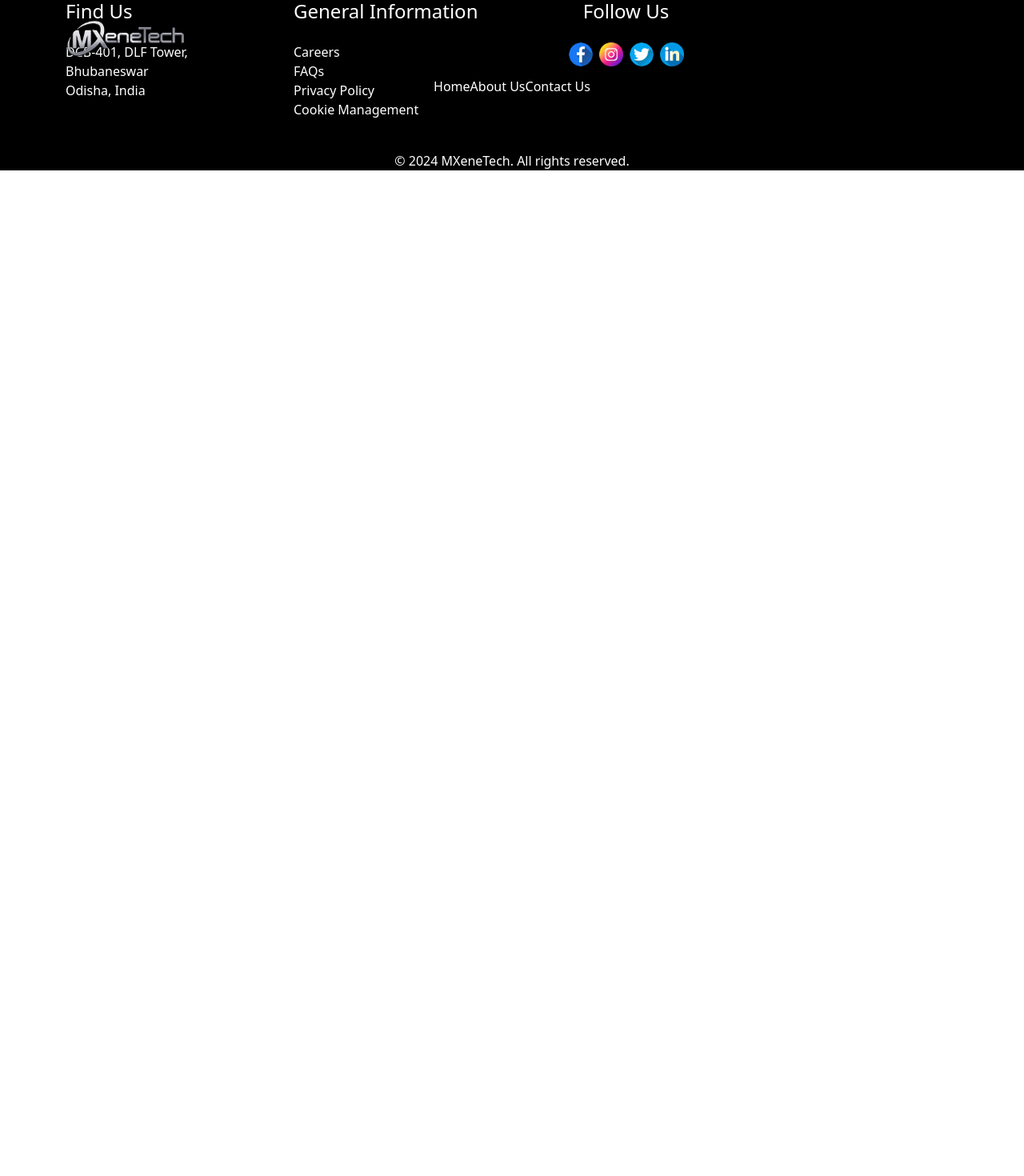
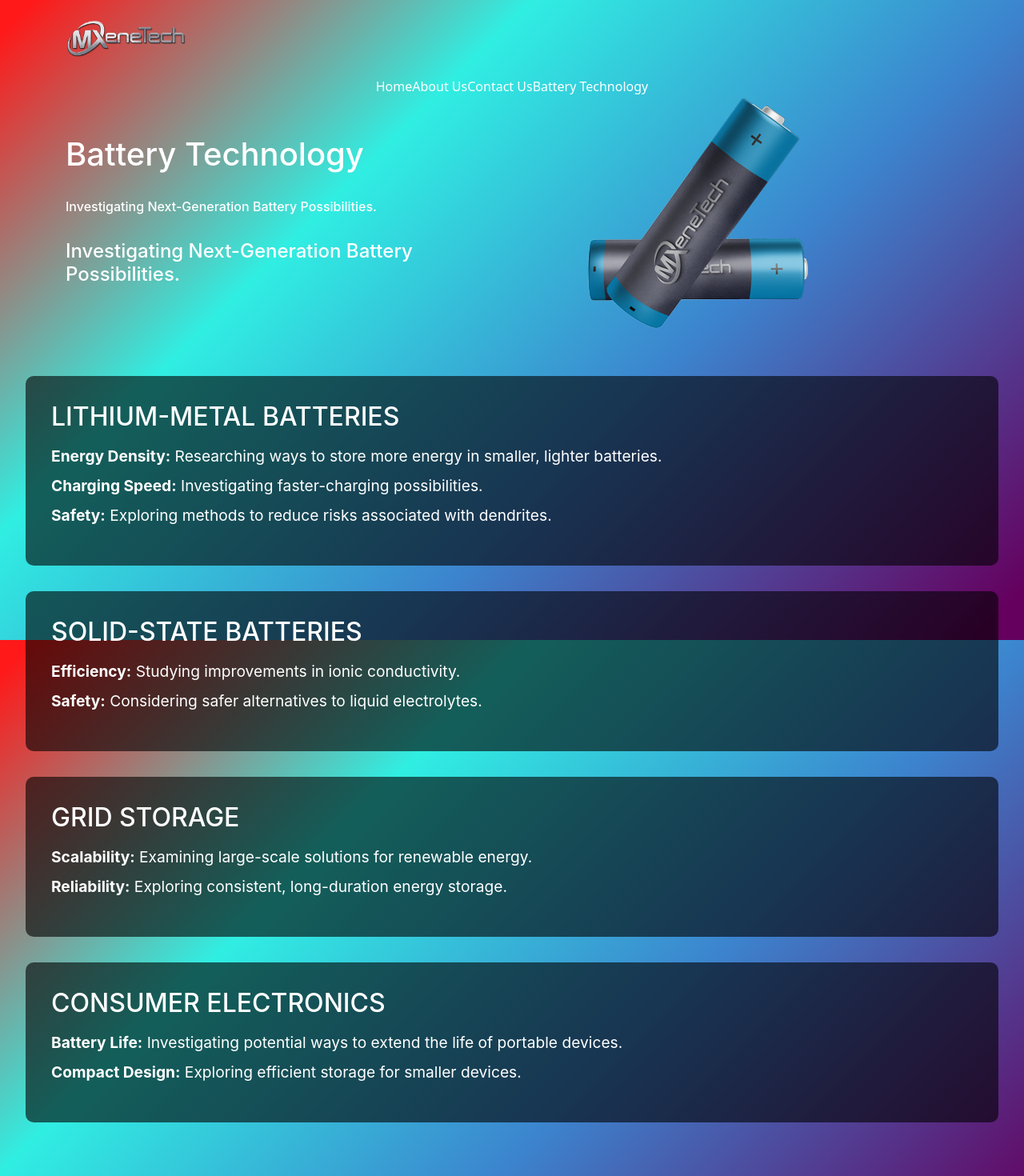
Before and after one commit to Biswao/mxene, a Next.js app: page /pages/BatteryTechnology in a window 1280 px wide. Shown: the top 1470 px of the page at 80% size. Before the commit the page ends 800 px from the top, so only its background shows below. Built offline with nearby package versions, Linux system fonts and the light colour scheme.

Commit message:
Battery Tech page created

```diff
--- a/src/app/components/Navbar/Navbar.js
+++ b/src/app/components/Navbar/Navbar.js
@@ -7,7 +7,7 @@ const Navbar = () => {
   const [isOpen, setIsOpen] = useState(false);
 
   return (
-    <av className="bg-gray-800 text-white p-4" style={{position:'fixed',width:'100%',zIndex:'100',paddingBottom:'10px !important',paddingTop:'10px !important'}}>
+    <nav className="bg-gray-800 text-white p-4" style={{position:'fixed',width:'100%',zIndex:'100',paddingBottom:'10px !important',paddingTop:'10px !important'}}>
       <div className="container mx-auto flex items-center justify-between">
         {/* Logo or Brand */}
         {/* <div className="text-xl font-bold">Brand</div> */}
@@ -65,6 +65,13 @@ const Navbar = () => {
             >
               Contact Us
             </Link>
+            <Link
+              href="/pages/BatteryTechnology"
+              className="hover:text-gray-300 md:px-4 py-2"
+              style={{ textDecoration: "none", color: "white" }}
+            >
+              Battery Technology
+            </Link>
             {/* <a
               href="#"
               className="hover:text-gray-300 md:px-4 py-2"
@@ -109,7 +116,7 @@ const Navbar = () => {
           </div> */}
         </div>
       </div>
-    </av>
+    </nav>
   );
 };
 
--- /dev/null
+++ b/src/app/pages/BatteryTechnology/Battery.css
@@ -0,0 +1,99 @@
+.sody {
+    margin: auto;
+    font-family: -apple-system, BlinkMacSystemFont, sans-serif;
+    overflow: auto;
+    background: linear-gradient(315deg, rgba(101,0,94,1) 3%, rgba(60,132,206,1) 38%, rgba(48,238,226,1) 68%, rgba(255,25,25,1) 98%);
+    animation: gradient 15s ease infinite;
+    background-size: 400% 400%;
+    background-attachment: fixed;
+    color:white;
+    /* height: 100vh; */
+}
+
+@keyframes gradient {
+    0% {
+        background-position: 0% 0%;
+    }
+    50% {
+        background-position: 100% 100%;
+    }
+    100% {
+        background-position: 0% 0%;
+    }
+}
+
+.wave {
+    background: rgb(255 255 255 / 25%);
+    border-radius: 1000% 1000% 0 0;
+    position: fixed;
+    width: 200%;
+    height: 12em;
+    animation: wave 10s -3s linear infinite;
+    transform: translate3d(0, 0, 0);
+    opacity: 0.8;
+    bottom: 0;
+    left: 0;
+    z-index: -1;
+}
+
+.wave:nth-of-type(2) {
+    bottom: -1.25em;
+    animation: wave 18s linear reverse infinite;
+    opacity: 0.8;
+}
+
+.wave:nth-of-type(3) {
+    bottom: -2.5em;
+    animation: wave 20s -1s reverse infinite;
+    opacity: 0.9;
+}
+
+@keyframes wave {
+    2% {
+        transform: translateX(1);
+    }
+
+    25% {
+        transform: translateX(-25%);
+    }
+
+    50% {
+        transform: translateX(-50%);
+    }
+
+    75% {
+        transform: translateX(-25%);
+    }
+
+    100% {
+        transform: translateX(1);
+    }
+}
+
+.section {
+    padding: 2rem;
+    text-align: left;
+    background: rgba(0, 0, 0, 0.6); /* Semi-transparent overlay */
+    margin: 2rem;
+    border-radius: 10px;
+  }
+
+  h2 {
+    font-size: 2rem;
+    margin-bottom: 1rem;
+    text-transform: uppercase;
+  }
+
+  ul {
+    list-style-type: none;
+    padding: 0;
+  }
+
+  li {
+    font-size: 1.2rem;
+    margin: 0.5rem 0;
+  }
+
+  .whyOur{
+    background-color: rgba(4, 9, 68, 0.6);
+  }
--- a/src/app/pages/BatteryTechnology/page.js
+++ b/src/app/pages/BatteryTechnology/page.js
@@ -1,10 +1,83 @@
 import React from 'react'
-
+import './Battery.css'
+import batteryImg from '../../../../public/assets/mxeneBattery.png'
+import MyButton from '@/app/components/MyButton/MyButton'
+import Link from 'next/link'
 function page() {
   return (
-    <div>
+    <>
 
-    </div>
+      <div className='sody'>
+        <div className="wave">  </div>
+        <div className="wave">  </div>
+        <div className="wave">  </div>
+
+
+          <div className='container pt-12' style={{ marginTop: '6rem' }}>
+            <div className='row'>
+
+              <div className='column col-lg-5 my-auto' style={{ color: 'white' }}>
+              <h1 className="font-bold">Battery Technology</h1>
+            <h6 className="font-bold pt-4">  Investigating Next-Generation Battery Possibilities.</h6>
+            <h4 className="font-bold pt-4">Investigating Next-Generation Battery Possibilities.</h4>
+
+                {/* </ul> */}
+              </div>
+              <div className='column col-lg-7 py-4 pt-12' style={{ display: 'flex', justifyContent: 'center', flexDirection: 'column', alignItems: 'center' }}>
+                <center> <img
+                  src={batteryImg.src}
+                  alt="Molecular structure"
+                  style={{ borderRadius: '10px' }}
+                /></center>
+              </div>
+            </div>
+          </div>
+
+          <section className="section" id="lithium-metal">
+    <h2>Lithium-Metal Batteries</h2>
+    <ul>
+      <li><strong>Energy Density:</strong> Researching ways to store more energy in smaller, lighter batteries.</li>
+      <li><strong>Charging Speed:</strong> Investigating faster-charging possibilities.</li>
+      <li><strong>Safety:</strong> Exploring methods to reduce risks associated with dendrites.</li>
+    </ul>
+  </section>
+
+  <section className="section" id="solid-state">
+    <h2>Solid-State Batteries</h2>
+    <ul>
+      <li><strong>Efficiency:</strong> Studying improvements in ionic conductivity.</li>
+      <li><strong>Safety:</strong> Considering safer alternatives to liquid electrolytes.</li>
+    </ul>
+  </section>
+
+  <section className="section" id="grid-storage">
+    <h2>Grid Storage</h2>
+    <ul>
+      <li><strong>Scalability:</strong> Examining large-scale solutions for renewable energy.</li>
+      <li><strong>Reliability:</strong> Exploring consistent, long-duration energy storage.</li>
+    </ul>
+  </section>
+
+  <section className="section" id="consumer-electronics">
+    <h2>Consumer Electronics</h2>
+    <ul>
+      <li><strong>Battery Life:</strong> Investigating potential ways to extend the life of portable devices.</li>
+      <li><strong>Compact Design:</strong> Exploring efficient storage for smaller devices.</li>
+    </ul>
+  </section>
+  <Link href='/pages/ContactUs'><div className='pb-6'><center><MyButton name='Explore Battery Research' /></center></div></Link>
+<div className="container text-center pt-12 mb-12 whyOur" style={{borderRadius:'2rem'}}>
+  <h2>Why Our Battery Research Matters</h2>
+  <p>Our research could lay the groundwork for future advancements in electric vehicles, renewable energy storage, and consumer electronics.
+    <br/>By exploring these possibilities, we aim to understand how batteries might become faster, safer, and more efficient.
+  </p>
+  <Link href='/pages/ContactUs'><div className='pb-6'><center><MyButton name='Collaborate on Battery Research' /></center></div></Link>
+  </div>
+        </div>
+
+
+    </>
+
   )
 }
 
```
Also changed, not shown: public/assets/mxeneBattery.png (added), 1 other file (tests, documents, lock files or other folders).
